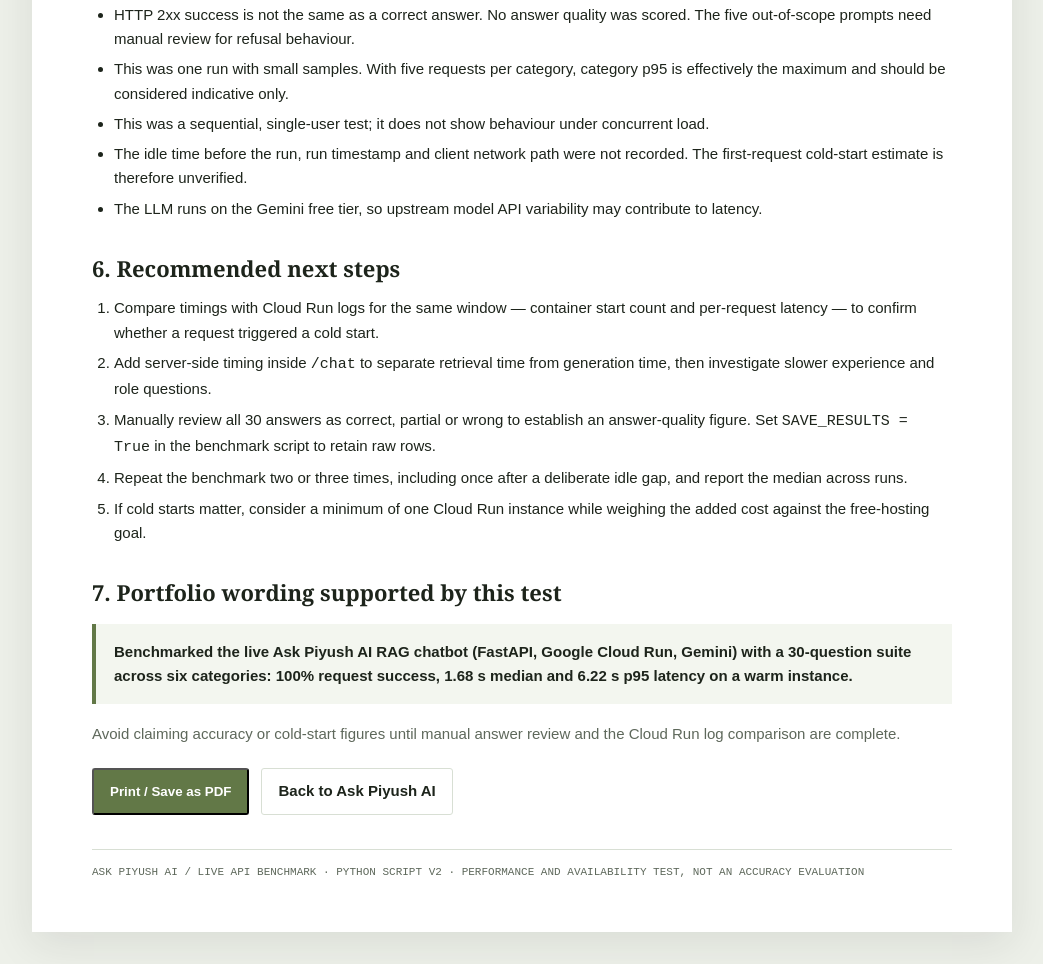
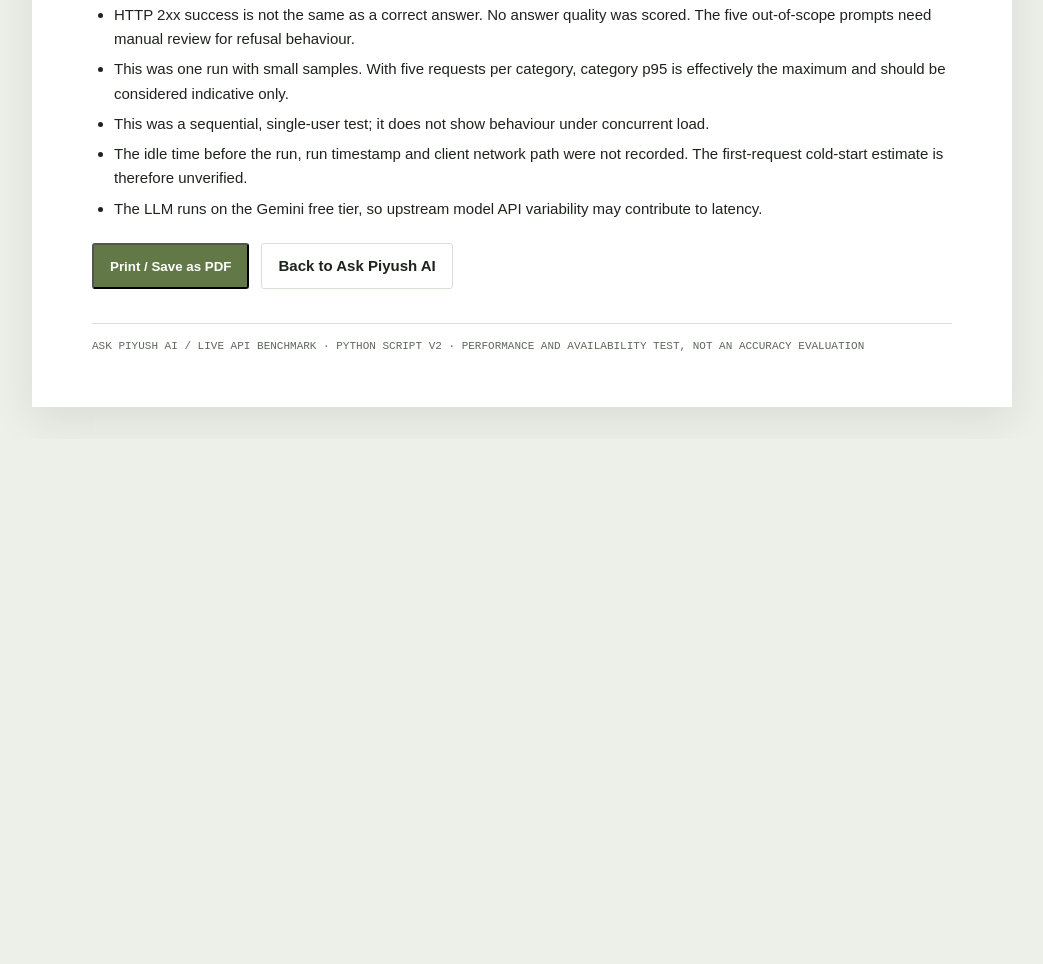
Before and after one commit to piyush0920/piyush0920.github.io, a plain HTML site: page assets/ask-piyush-ai-benchmark-report.html in a window 1280 px wide. Shown: the part 2607-3571 px from the top of the page, without its empty margins (118-1161 px from the left). After the commit the page ends 3046 px from the top, so only its background shows below. Drawn offline with Linux system fonts and the light colour scheme.

Commit message:
Remove internal recommendations from public benchmark report

```diff
--- a/assets/ask-piyush-ai-benchmark-report.html
+++ b/assets/ask-piyush-ai-benchmark-report.html
@@ -122,19 +122,6 @@
     <li>The LLM runs on the Gemini free tier, so upstream model API variability may contribute to latency.</li>
   </ul>
 
-  <h2>6. Recommended next steps</h2>
-  <ol>
-    <li>Compare timings with Cloud Run logs for the same window — container start count and per-request latency — to confirm whether a request triggered a cold start.</li>
-    <li>Add server-side timing inside <code>/chat</code> to separate retrieval time from generation time, then investigate slower experience and role questions.</li>
-    <li>Manually review all 30 answers as correct, partial or wrong to establish an answer-quality figure. Set <code>SAVE_RESULTS = True</code> in the benchmark script to retain raw rows.</li>
-    <li>Repeat the benchmark two or three times, including once after a deliberate idle gap, and report the median across runs.</li>
-    <li>If cold starts matter, consider a minimum of one Cloud Run instance while weighing the added cost against the free-hosting goal.</li>
-  </ol>
-
-  <h2>7. Portfolio wording supported by this test</h2>
-  <div class="callout"><strong>Benchmarked the live Ask Piyush AI RAG chatbot (FastAPI, Google Cloud Run, Gemini) with a 30-question suite across six categories: 100% request success, 1.68 s median and 6.22 s p95 latency on a warm instance.</strong></div>
-  <p class="muted">Avoid claiming accuracy or cold-start figures until manual answer review and the Cloud Run log comparison are complete.</p>
-
   <div class="actions no-print">
     <button class="button" type="button" onclick="window.print()">Print / Save as PDF</button>
     <a class="button alt" href="../ask-piyush-ai.html">Back to Ask Piyush AI</a>
```
